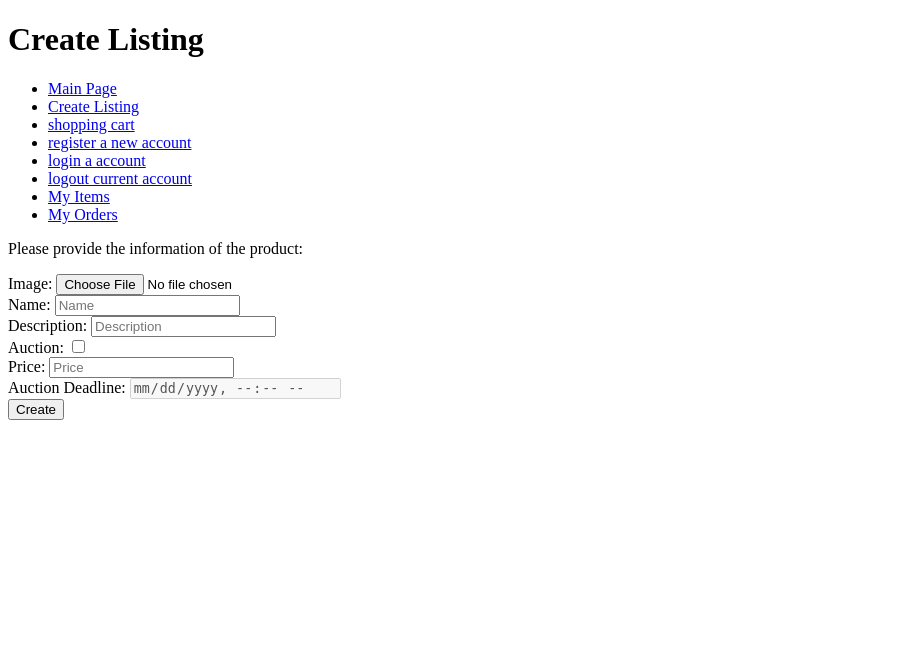
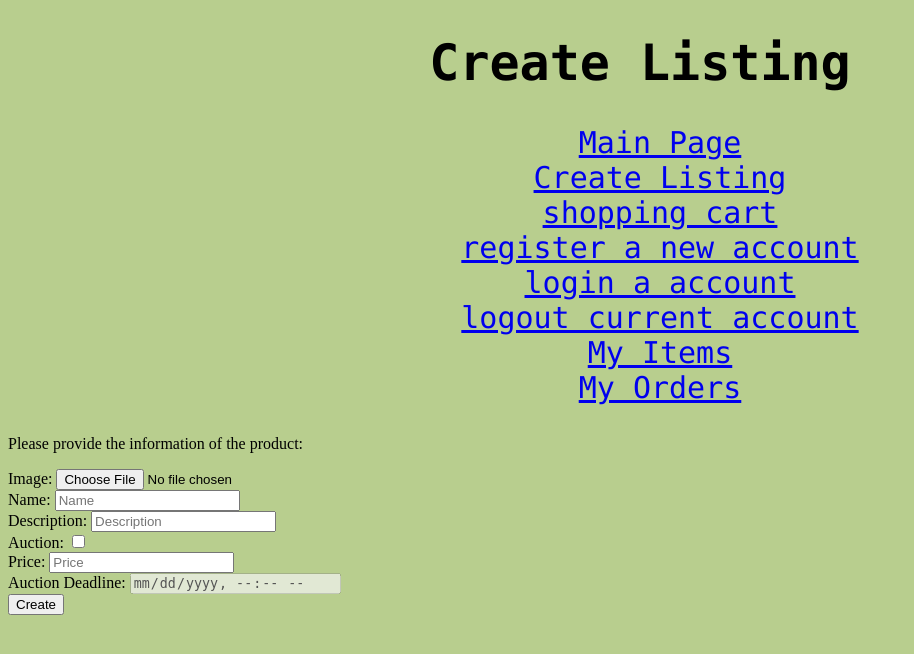
Before and after one commit to MaRonggg/E-Commerce-Website, a Flask app: page /create_page in a window 1280 px wide. Shown: the top 654 px of the page, without its empty margins (0-914 px from the left). Run offline with Flask 2, Linux system fonts and the light colour scheme; the visitor is signed in with stand-in values (Sample User, id 1).

Commit message:
Update base.html

```diff
--- a/templates/base.html
+++ b/templates/base.html
@@ -4,6 +4,21 @@
     <meta charset="UTF-8">
     <title>{% block title %}{% endblock %}</title>
     <script src="https://ajax.googleapis.com/ajax/libs/jquery/3.6.0/jquery.min.js"></script>
+    <style>
+    body {background-color: #B8CE8E;}
+    h1 {
+        font-family: "Lucida Console", "Courier New", sans-serif;
+        font-size: 50px;
+        text-align: center;
+    }
+    ul{
+        font-family: "Lucida Console", "Courier New", sans-serif;
+        font-size: 30px;
+        text-align: center;
+        list-style-type: none;
+
+    }
+    </style>
 </head>
 <body {% block event %}{% endblock %}>
 {% block head %}{% endblock %}
```
